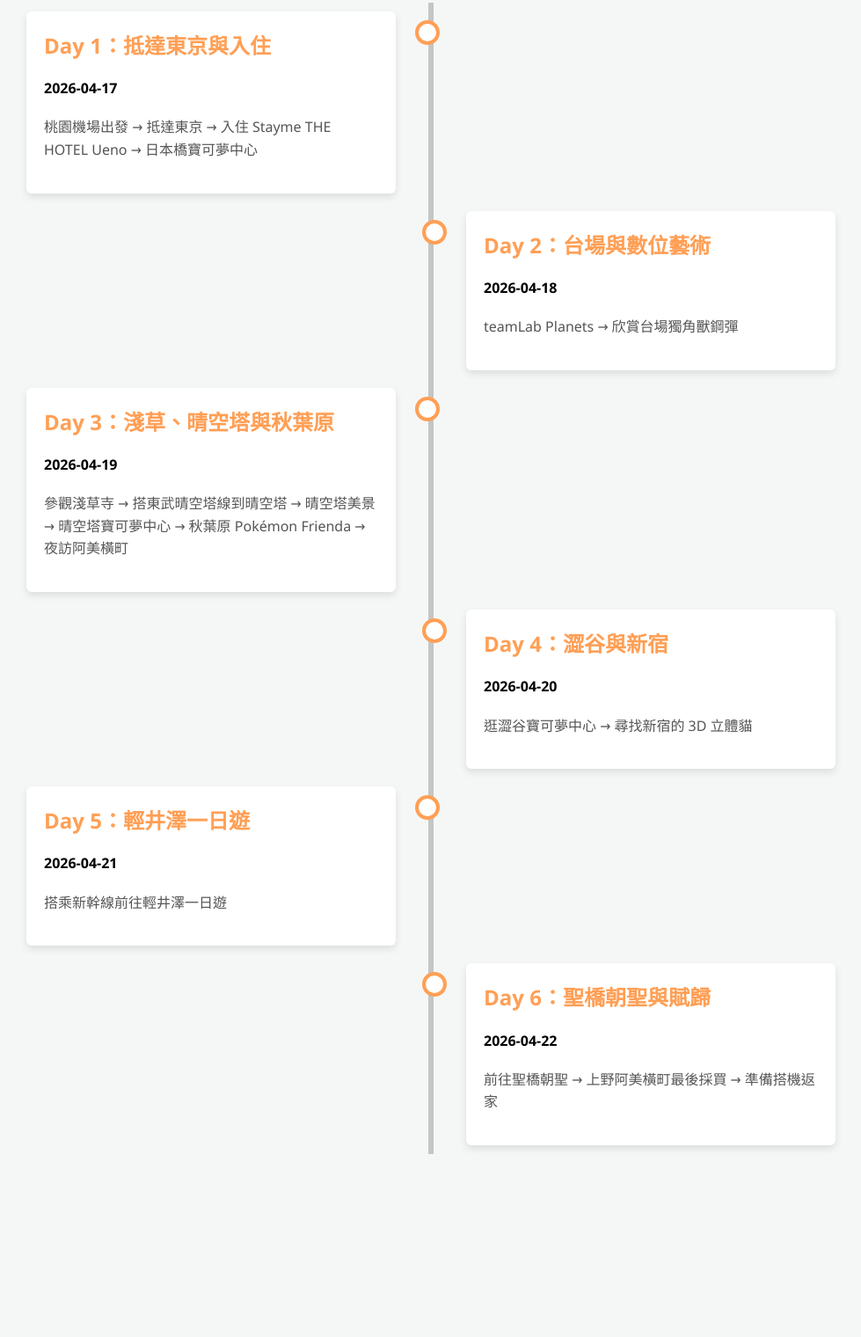
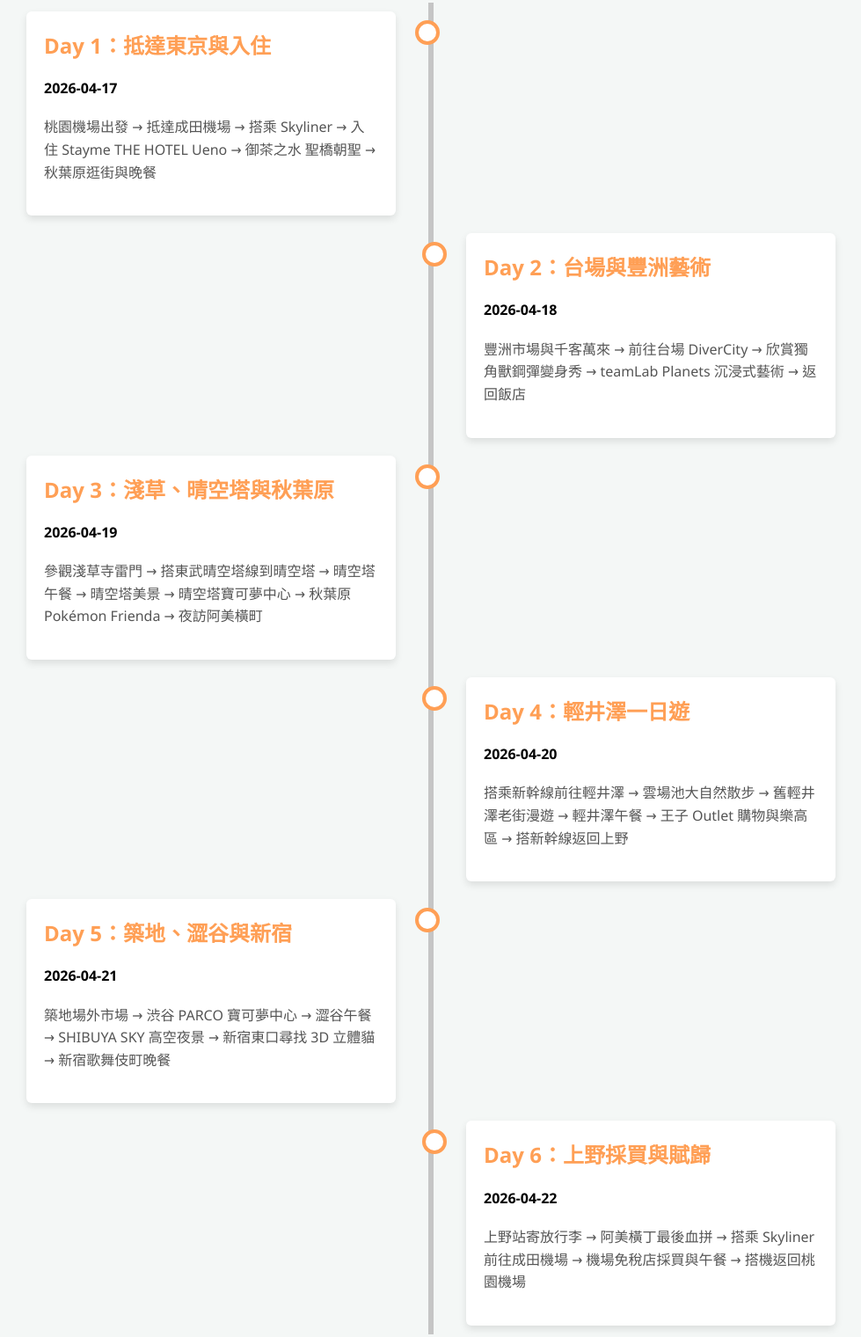
Before and after one commit to cloudmeowmog/tokyo2026_review_gemini, a plain HTML site: page index.html in a window 1280 px wide. Shown: the part 275-1795 px from the top of the page at 88% size, without its empty margins (150-1129 px from the left). Before the commit the page ends 1647 px from the top, so only its background shows below. Drawn offline with Linux system fonts and the light colour scheme.

Commit message:
Add files via upload

```diff
--- a/index.html
+++ b/index.html
@@ -166,7 +166,7 @@
             <div class="content">
                 <h2 contenteditable="false" class="edit-text">Day 1：抵達東京與入住</h2>
                 <h4 contenteditable="false" class="edit-text">2026-04-17</h4>
-                <p contenteditable="false" class="edit-text">桃園機場出發 → 抵達東京 → 入住 Stayme THE HOTEL Ueno → 日本橋寶可夢中心</p>
+                <p contenteditable="false" class="edit-text">桃園機場出發 → 抵達成田機場 → 搭乘 Skyliner → 入住 Stayme THE HOTEL Ueno → 御茶之水 聖橋朝聖 → 秋葉原逛街與晚餐</p>
                 <img src="" alt="景點照片" class="preview-img">
                 <div class="edit-controls">
                     <input type="file" accept="image/*" onchange="previewAndUploadImage(this)">
@@ -177,9 +177,9 @@
 
         <div class="container right">
             <div class="content">
-                <h2 contenteditable="false" class="edit-text">Day 2：台場與數位藝術</h2>
+                <h2 contenteditable="false" class="edit-text">Day 2：台場與豐洲藝術</h2>
                 <h4 contenteditable="false" class="edit-text">2026-04-18</h4>
-                <p contenteditable="false" class="edit-text">teamLab Planets → 欣賞台場獨角獸鋼彈</p>
+                <p contenteditable="false" class="edit-text">豐洲市場與千客萬來 → 前往台場 DiverCity → 欣賞獨角獸鋼彈變身秀 → teamLab Planets 沉浸式藝術 → 返回飯店</p>
                 <img src="" alt="景點照片" class="preview-img">
                 <div class="edit-controls">
                     <input type="file" accept="image/*" onchange="previewAndUploadImage(this)">
@@ -192,7 +192,7 @@
             <div class="content">
                 <h2 contenteditable="false" class="edit-text">Day 3：淺草、晴空塔與秋葉原</h2>
                 <h4 contenteditable="false" class="edit-text">2026-04-19</h4>
-                <p contenteditable="false" class="edit-text">參觀淺草寺 → 搭東武晴空塔線到晴空塔 → 晴空塔美景 → 晴空塔寶可夢中心 → 秋葉原 Pokémon Frienda → 夜訪阿美橫町</p>
+                <p contenteditable="false" class="edit-text">參觀淺草寺雷門 → 搭東武晴空塔線到晴空塔 → 晴空塔午餐 → 晴空塔美景 → 晴空塔寶可夢中心 → 秋葉原 Pokémon Frienda → 夜訪阿美橫町</p>
                 <img src="" alt="景點照片" class="preview-img">
                 <div class="edit-controls">
                     <input type="file" accept="image/*" onchange="previewAndUploadImage(this)">
@@ -203,9 +203,9 @@
 
         <div class="container right">
             <div class="content">
-                <h2 contenteditable="false" class="edit-text">Day 4：澀谷與新宿</h2>
+                <h2 contenteditable="false" class="edit-text">Day 4：輕井澤一日遊</h2>
                 <h4 contenteditable="false" class="edit-text">2026-04-20</h4>
-                <p contenteditable="false" class="edit-text">逛澀谷寶可夢中心 → 尋找新宿的 3D 立體貓</p>
+                <p contenteditable="false" class="edit-text">搭乘新幹線前往輕井澤 → 雲場池大自然散步 → 舊輕井澤老街漫遊 → 輕井澤午餐 → 王子 Outlet 購物與樂高區 → 搭新幹線返回上野</p>
                 <img src="" alt="景點照片" class="preview-img">
                 <div class="edit-controls">
                     <input type="file" accept="image/*" onchange="previewAndUploadImage(this)">
@@ -216,9 +216,9 @@
 
         <div class="container left">
             <div class="content">
-                <h2 contenteditable="false" class="edit-text">Day 5：輕井澤一日遊</h2>
+                <h2 contenteditable="false" class="edit-text">Day 5：築地、澀谷與新宿</h2>
                 <h4 contenteditable="false" class="edit-text">2026-04-21</h4>
-                <p contenteditable="false" class="edit-text">搭乘新幹線前往輕井澤一日遊</p>
+                <p contenteditable="false" class="edit-text">築地場外市場 → 渋谷 PARCO 寶可夢中心 → 澀谷午餐 → SHIBUYA SKY 高空夜景 → 新宿東口尋找 3D 立體貓 → 新宿歌舞伎町晚餐</p>
                 <img src="" alt="景點照片" class="preview-img">
                 <div class="edit-controls">
                     <input type="file" accept="image/*" onchange="previewAndUploadImage(this)">
@@ -229,9 +229,9 @@
 
         <div class="container right">
             <div class="content">
-                <h2 contenteditable="false" class="edit-text">Day 6：聖橋朝聖與賦歸</h2>
+                <h2 contenteditable="false" class="edit-text">Day 6：上野採買與賦歸</h2>
                 <h4 contenteditable="false" class="edit-text">2026-04-22</h4>
-                <p contenteditable="false" class="edit-text">前往聖橋朝聖 → 上野阿美橫町最後採買 → 準備搭機返家</p>
+                <p contenteditable="false" class="edit-text">上野站寄放行李 → 阿美橫丁最後血拼 → 搭乘 Skyliner 前往成田機場 → 機場免稅店採買與午餐 → 搭機返回桃園機場</p>
                 <img src="" alt="景點照片" class="preview-img">
                 <div class="edit-controls">
                     <input type="file" accept="image/*" onchange="previewAndUploadImage(this)">
```
